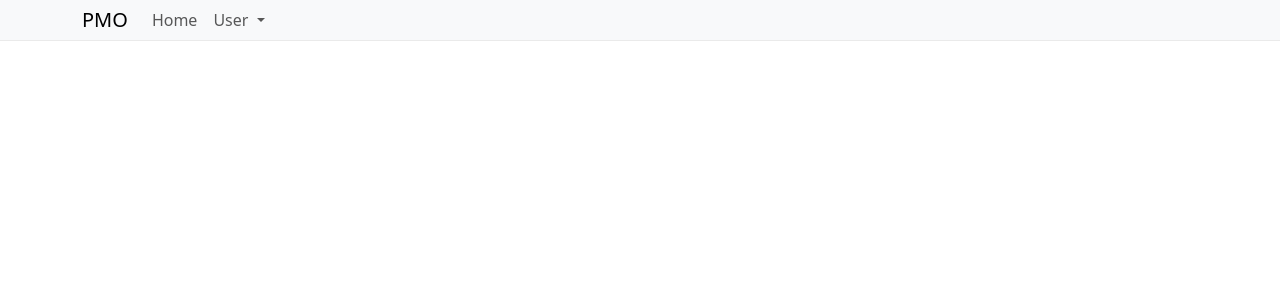
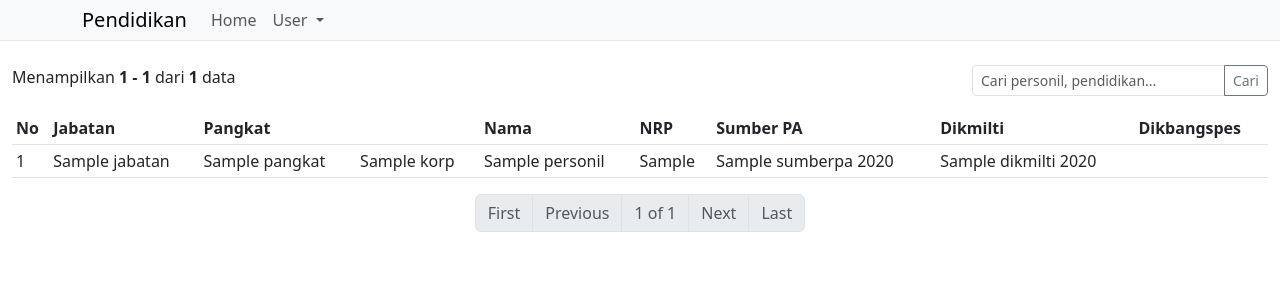
Before and after one commit to winnuayi/pers-dik, a Django app: page /pendidikan/ in a window 1280 px wide. Shown: the top 300 px of the page. Run offline with Django 4.2, Linux system fonts and the light colour scheme; tables that the repository leaves empty hold one stand-in row (values such as "Sample post"); some libraries are stand-ins or nearby versions.

Commit message:
load jabatan, simple filter

```diff
--- /dev/null
+++ b/core/helpers/paginations.py
@@ -0,0 +1,101 @@
+import urllib
+
+from django.core.paginator import EmptyPage, Paginator
+
+
+class Pagination:
+    """
+    Class ini menggunakan django pagination dengan mekanisme render di server.
+    """
+
+    # override url di setiap Views yang menggunakan class helper ini
+    url = None
+
+    def get_first_page_url(self, request, current_page):
+        # transform dari QueryDict menjadi dictionary
+        params = request.GET.dict()
+
+        # update page number berikutnya
+        params['page'] = 1
+
+        return '{}?{}'.format(self.url,
+                              urllib.parse.urlencode(params, True))
+
+    def get_previous_page_url(self, request, current_page):
+        # transform dari QueryDict menjadi dictionary
+        params = request.GET.dict()
+
+        # update page number berikutnya
+        try:
+            params['page'] = current_page.previous_page_number()
+        except EmptyPage:
+            return '#'
+
+        return '{}?{}'.format(self.url,
+                              urllib.parse.urlencode(params, True))
+
+    def get_next_page_url(self, request, current_page):
+        # transform dari QueryDict menjadi dictionary
+        params = request.GET.dict()
+
+        # update page number berikutnya
+        try:
+            params['page'] = current_page.next_page_number()
+        except EmptyPage:
+            return '#'
+
+        return '{}?{}'.format(self.url,
+                              urllib.parse.urlencode(params, True))
+
+    def get_last_page_url(self, request, current_page):
+        # transform dari QueryDict menjadi dictionary
+        params = request.GET.dict()
+
+        # update page number berikutnya
+        params['page'] = current_page.paginator.num_pages
+
+        return '{}?{}'.format(self.url,
+                              urllib.parse.urlencode(params, True))
+
+
+class FilterPagination:
+    """
+    Class ini menggunakan django pagination dengan mekanisme render di server.
+    """
+
+    # override url di setiap Views yang menggunakan class helper ini
+    url = None
+
+    def get_first_page_url(self, request, current_page):
+        # update page number berikutnya
+        params = request.GET.copy()
+        params['page'] = 1
+
+        return '{}?{}'.format(self.url, params.urlencode())
+
+    def get_previous_page_url(self, request, current_page):
+        # update page number berikutnya
+        try:
+            params = request.GET.copy()
+            params['page'] = current_page.previous_page_number()
+        except EmptyPage:
+            return '#'
+
+        return '{}?{}'.format(self.url, params.urlencode())
+
+    def get_next_page_url(self, request, current_page):
+        # update page number berikutnya
+        try:
+            params = request.GET.copy()
+            params['page'] = current_page.next_page_number()
+        except EmptyPage:
+            return '#'
+
+        return '{}?{}'.format(self.url, params.urlencode())
+
+    def get_last_page_url(self, request, current_page):
+        # update page number berikutnya
+        params = request.GET.copy()
+        params['page'] = current_page.paginator.num_pages
+
+        return '{}?{}'.format(self.url, params.urlencode())
--- a/core/resources/views/components/base/001-base.html
+++ b/core/resources/views/components/base/001-base.html
@@ -3,7 +3,7 @@
 <!DOCTYPE html>
 <html>
   <head>
-    <title>Project Management Office</title>
+    <title>Pendidikan</title>
     <meta charset="utf-8">
     <meta http-equiv="X-UA-Compatible" content="IE=edge,chrome=1">
     <meta name="description" content="">
@@ -28,7 +28,7 @@
   <body>
     <nav class="navbar navbar-expand-sm sticky-top navbar-light bg-light py-0" style="border-bottom: 1px solid #eaeaea">
       <div class="container">
-        <a class="navbar-brand" href="#">PMO</a>
+        <a class="navbar-brand" href="#">Pendidikan</a>
 
         <button class="btn btn-lg sandwich-btn" type="button" data-bs-toggle="collapse" data-bs-target="#navbarNav" aria-controls="navbarNav" aria-expanded="false" aria-label="Toggle navigation">
           <i class="bi bi-list"></i>
--- /dev/null
+++ b/core/resources/views/components/pagination/001-pagination.html
@@ -0,0 +1,41 @@
+<nav aria-label="Page navigation" class="mb-5">
+  <ul class="pagination justify-content-center">
+    {% if not current_page.has_previous %}
+    <li class="page-item disabled">
+      <a class="page-link" href="#" tabindex="-1">First</a>
+    </li>
+    <li class="page-item disabled">
+      <a class="page-link" href="#" tabindex="-1">Previous</a>
+    </li>
+    {% else %}
+    <li class="page-item">
+      <a class="page-link" href="{{ first_page_url }}" tabindex="-1">First</a>
+    </li>
+    <li class="page-item">
+      <a class="page-link" href="{{ previous_page_url }}" tabindex="-1">Previous</a>
+    </li>
+    {% endif %}
+
+    <li class="page-item disabled">
+      <a class="page-link" href="#">
+      {{ current_page.number|default:0 }} of {{ current_page.paginator.num_pages|default:0 }}
+      </a>
+    </li>
+
+    {% if not current_page.has_next %}
+    <li class="page-item disabled">
+      <a class="page-link" href="#" tabindex="-1">Next</a>
+    </li>
+    <li class="page-item disabled">
+      <a class="page-link" href="#" tabindex="-1">Last</a>
+    </li>
+    {% else %}
+    <li class="page-item">
+      <a class="page-link" href="{{ next_page_url }}" tabindex="-1">Next</a>
+    </li>
+    <li class="page-item">
+      <a class="page-link" href="{{ last_page_url }}" tabindex="-1">Last</a>
+    </li>
+    {% endif %}
+  </ul>
+</nav>
--- a/pendidikan/admin.py
+++ b/pendidikan/admin.py
@@ -8,4 +8,4 @@ class SumberPaAdmin(admin.ModelAdmin):
     ordering = ('nama',)
 
 
-admin.site.register(models.SumberPA, SumberPaAdmin)
+admin.site.register(models.SumberPa, SumberPaAdmin)
--- a/pendidikan/templates/pendidikan/home.html
+++ b/pendidikan/templates/pendidikan/home.html
@@ -3,4 +3,56 @@
 {% load static %}
 
 {% block content %}
+  <div class="container-fluid mt-4">
+    <div class="row">
+      <div class="col-9">
+        <p>Menampilkan <strong>{{ current_page.start_index|default:0 }} - {{ current_page.end_index|default:0 }}</strong> dari <strong>{{ current_page.paginator.count|default:0 }}</strong> data</p>
+      </div>
+      <div class="col-3">
+        <form method="get">
+          <div class="input-group input-group-sm mb-3">
+            <input type="text" class="form-control" name="q" value="{{ q }}" placeholder="Cari personil, pendidikan...">
+            <button class="btn btn-outline-secondary" type="submit" id="button-addon2">Cari</button>
+          </div>
+        </form>
+        <!-- <button class="btn btn-sm btn-outline-secondary">Filter</button> -->
+      </div>
+    </div>
+
+    <table class="table table-sm">
+      <thead>
+        <tr>
+          <th>No</th>
+          <th>Jabatan</th>
+          <th colspan="2">Pangkat</th>
+          <th>Nama</th>
+          <th>NRP</th>
+          <th>Sumber PA</th>
+          <th>Dikmilti</th>
+          <th>Dikbangspes</th>
+        </tr>
+      </thead>
+      <tbody>
+        {% for jabatan in current_page %}
+        <tr>
+          <td>{{ forloop.counter0|add:current_page.start_index }}</td>
+          <td>{{ jabatan.nama }}</td>
+          <td>{{ jabatan.personil.first.pangkat.nama }}</td>
+          <td>{{ jabatan.personil.first.korps.nama }}</td>
+          <td>{{ jabatan.personil.first.nama }}</td>
+          <td>{{ jabatan.personil.first.nrp }}</td>
+          <td>{{ jabatan.personil.first.personil_sumber_pa.first.sumber_pa.nama }} {{ jabatan.personil.first.personil_sumber_pa.first.tahun }}</td>
+          <td>{{ jabatan.personil.first.personil_dikmilti.first.dikmilti.nama }} {{ jabatan.personil.first.personil_dikmilti.first.tahun|default:'' }}</td>
+          <td>
+            {% for personil_dikbangspes in jabatan.personil.first.personil_dikbangspes.all %}
+              <div>{{ personil_dikbangspes.dikbangspes.nama }}</div>
+            {% endfor %}
+          </td>
+        </tr>
+        {% endfor %}
+      </tbody>
+    </table>
+  </div>
+
+  {% include 'components/pagination/001-pagination.html' %}
 {% endblock %}
--- a/pendidikan/views/pendidikan_views.py
+++ b/pendidikan/views/pendidikan_views.py
@@ -1,8 +1,59 @@
-from django.http import HttpResponse
+from django.core.paginator import EmptyPage, Paginator
+from django.db.models import Q
 from django.shortcuts import render
+from django.urls import reverse_lazy
 from django.views import View
 
+from core.helpers.paginations import Pagination
+from pendidikan.models import Jabatan
 
-class HomeView(View):
+
+class HomeView(Pagination, View):
+    url = reverse_lazy('pendidikan:home')
+
     def get(self, request):
-        return render(request, "pendidikan/home.html")
+        page = 1
+        if 'page' in request.GET:
+            page = int(request.GET['page'])
+
+        rows = 50
+        if 'rows' in request.GET:
+            rows = int(request.GET['rows'])
+
+        jabatan_list = self.get_jabatan_list(request)
+
+        paginator = Paginator(jabatan_list, rows)
+        current_page = paginator.page(page)
+
+        context = {
+            # filter
+            'rows': rows,
+
+            # 'jabatan_list': jabatan_list,
+
+            'current_page': current_page,
+
+            # pagination
+            'first_page_url': self.get_first_page_url(request, current_page),
+            'previous_page_url': self.get_previous_page_url(request, current_page),
+            'next_page_url': self.get_next_page_url(request, current_page),
+            'last_page_url': self.get_last_page_url(request, current_page),
+        }
+
+        if 'q' in request.GET:
+            context.update({ 'q': request.GET['q'] })
+
+        return render(request, "pendidikan/home.html", context)
+
+    def get_jabatan_list(self, request):
+        q = Q()
+
+        if 'q' in request.GET and len(request.GET['q']) > 0:
+            q |= Q(nama__icontains=request.GET['q'])
+            q |= Q(personil__pangkat__nama__icontains=request.GET['q'])
+            q |= Q(personil__nama__icontains=request.GET['q'])
+            q |= Q(personil__personil_sumber_pa__sumber_pa__nama__icontains=request.GET['q'])
+            q |= Q(personil__personil_dikmilti__dikmilti__nama__icontains=request.GET['q'])
+            # q |= Q(personil__personil_dikbangspes__dikbangspes__nama__icontains=request.GET['q'])
+
+        return Jabatan.objects.filter(q)
```
Also changed, not shown: pendidikan/models.py (+30 -21 lines), pendidikan/samples/read-dik.py (+208 -12 lines).
